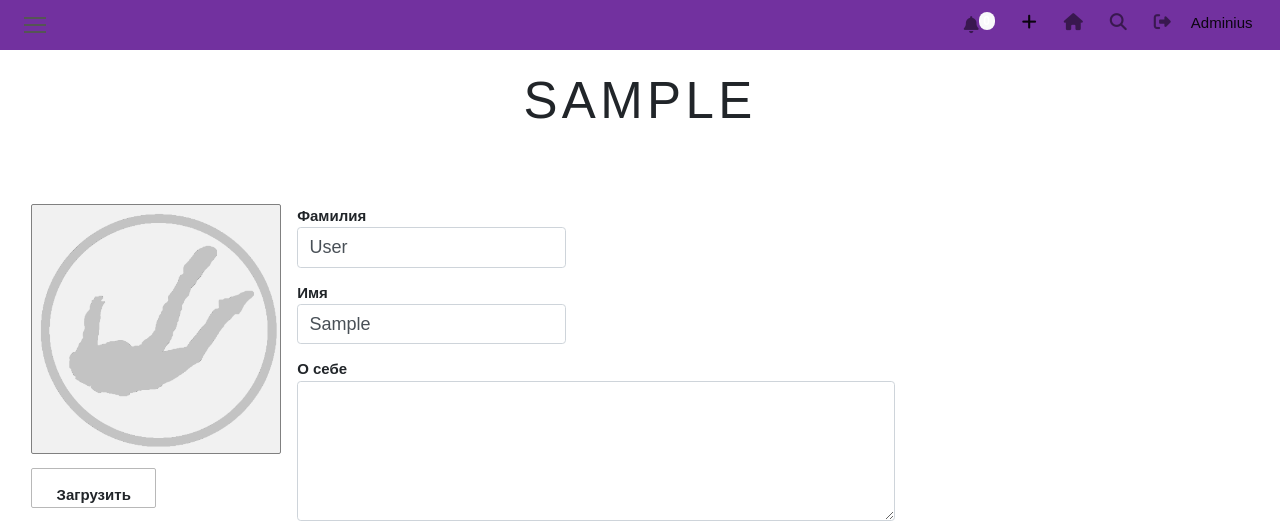
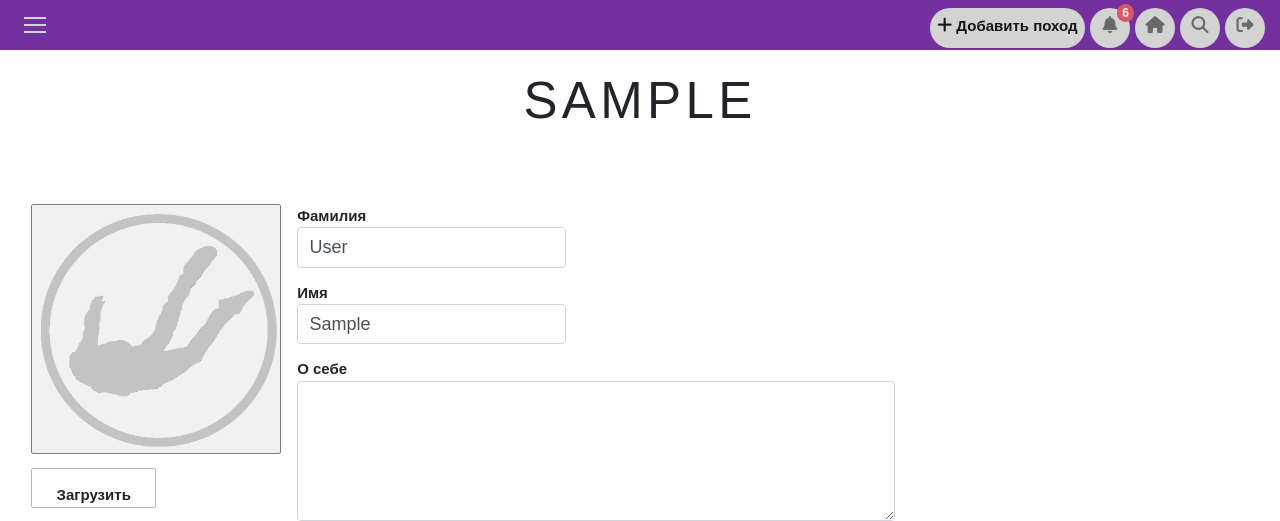
Before and after one commit to Casy7/snproject, a Django app: page /account_editor/ in a window 1280 px wide. Shown: the top 521 px of the page. Run offline with Django 3.2, Linux system fonts and the light colour scheme; the visitor is signed in with stand-in values (Sample User, id 1); data that the repository does not hold is empty; some libraries are stand-ins or nearby versions.

Commit message:
Обновлена цветовая гамма

```diff
--- a/FreeFallApp/static/css/baseStyle.css
+++ b/FreeFallApp/static/css/baseStyle.css
@@ -88,8 +88,10 @@ blockquote {
 }
 
 a .fas {
-    padding-left: 7px;
+    /* padding-left: 7px; */
     font-size: 17px;
+
+
 }
 
 .dropdown-menu {
@@ -536,6 +538,7 @@ a, a:hover, a:focus {
 }
 
 .navbar-btn {
+    color: #d3d3d3;
     box-shadow: none;
     outline: none !important;
     border: none;
@@ -605,6 +608,15 @@ a, a:hover, a:focus {
     /* display: inline-block; */
     /* vertical-align: middle; */
     background: #d3d3d3;
+}
+
+.navbar-avatar{
+    position: relative;
+    top: -4px;
+    height: 45px;
+    width: 45px;
+    border-radius: 50%;
+
 }
 
 #sidebar ul.components {
@@ -678,7 +690,32 @@ a.article, a.article:hover {
 }
 
 .nav-item .nav-link {
-    color: #555
+    color: #555;
+    background-color: #d3d3d3;
+    border-radius: 50%;
+    /* width: 40px; */
+    height: 40px;
+}
+
+.nav-link.round{
+    height: 40px;
+    text-align: center;
+    width: 40px;
+}
+
+#navbarSupportedContent{
+    position: absolute;
+    top: 55%;
+    right: 10px;
+    transform: translateY(-50%);
+}
+#create_hike_button{
+    border-radius: 20px;
+    font-weight: 600;
+}
+.notifications_badge{
+    position: absolute;
+    top:-3.5px
 }
 
 /* ---------------------------------------------------
@@ -708,7 +745,7 @@ a.article, a.article:hover {
     height: 2px;
     margin: 0 auto;
     display: block;
-    background: #555;
+    background: #d3d3d3;
     transition: all 0.8s cubic-bezier(0.810, -0.330, 0.345, 1.375);
     transition-delay: 0.2s;
 }
--- a/FreeFallApp/templates/base.html
+++ b/FreeFallApp/templates/base.html
@@ -53,8 +53,11 @@
                 {% if username == ''%}
                 <h3>FreeFall</h3>
 
-                {% else %} {% if avatar != ''%}
-                <img src="{{ avatar.url }}" class="sidebar-avatar"> {% endif %}
+                {% else %}
+
+                {% if avatar != ''%}
+                <img src="{{ avatar.url }}" class="sidebar-avatar">
+                {% endif %}
 
 
                 <h3 id="sidebar-username">{{username}}</h3>
@@ -66,7 +69,8 @@
                 <!-- <p>Dummy Heading</p> -->
                 {% if username != '' %}
                 <li>
-                    <a href="#homeSubmenu" data-toggle="collapse" aria-expanded="false" class="dropdown-toggle first-level">Походы</a>
+                    <a href="#homeSubmenu" data-toggle="collapse" aria-expanded="false"
+                        class="dropdown-toggle first-level">Походы</a>
                     <ul class="collapse list-unstyled hikes" id="homeSubmenu">
 
                         {% for hike in hikes %}
@@ -131,13 +135,13 @@
                             {% if username != ''%}
 
                             <!-- onclick="byId('notification_menu').style.display='none' -->
-                            <a class="nav-link" onclick="show_notifications()" type="button" href="#" role="button" data-toggle="dropdown" id="dropdownMenu1" data-target="#"><i
-                                    class="fas fa-bell"></i><span id="nt_counter"
-                                    class="badge badge-danger">6</span></a>
+
 
                             <!-- DROPDOWN NOTIFICATIONS MENU -->
-                            <ul class="dropdown-menu dropdown-menu-right pull-right" role="menu" id="notification_menu" aria-labelledby="dropdownMenu1">
-                                <div class="navbar navbar-expand-lg navbar-light sticky-top" style="padding-left: 40%; height:40px;background-color:white;position: sticky-top;text-align: center;">
+                            <ul class="dropdown-menu dropdown-menu-right pull-right" role="menu" id="notification_menu"
+                                aria-labelledby="dropdownMenu1">
+                                <div class="navbar navbar-expand-lg navbar-light sticky-top"
+                                    style="padding-left: 40%; height:40px;background-color:white;position: sticky-top;text-align: center;">
                                     <h3 style="color: gray; text-align: center;  ">Уведомления</h3>
                                 </div>
 
@@ -172,7 +176,7 @@
                                                 'result': 'check'
                                             },
                                             //DO NOT EDIT!
-                                            beforeSend: function(xhr, settings) {
+                                            beforeSend: function (xhr, settings) {
                                                 function getCookie(name) {
                                                     var cookieValue = null;
                                                     if (document.cookie && document.cookie != '') {
@@ -268,10 +272,10 @@
                                             } else if (notification[0] === 'user_added_to_hike') {
                                                 text = document.document.createTextNode(notification[1] + " вступил в Ваш поход ");
                                             }
-                                            button_agree.onclick = function() {
+                                            button_agree.onclick = function () {
                                                 notification_choice_send(this.parentNode.id, 'agree')
                                             }
-                                            button_disagree.onclick = function() {
+                                            button_disagree.onclick = function () {
                                                 notification_choice_send(this.parentNode.id, 'disagree')
                                             }
 
@@ -308,7 +312,7 @@
                                             'result': result
                                         },
                                         //DO NOT EDIT!
-                                        beforeSend: function(xhr, settings) {
+                                        beforeSend: function (xhr, settings) {
                                             function getCookie(name) {
                                                 var cookieValue = null;
                                                 if (document.cookie && document.cookie != '') {
@@ -363,27 +367,36 @@
                             <!--END OF DROPDOWN MENU BLOCK-->
                             {% if username != ''%}
                             <li class="nav-item active">
-                                <a class="nav-link" href="/new_hike"><i class="fas fa-plus"></i></a>
+                                <a class="nav-link" id='create_hike_button' href="/new_hike"><i class="fas fa-plus"></i>
+                                    Добавить поход</a>
                             </li>
                             {% endif %}
-
-
                             <li class="nav-item">
-                                <a class="nav-link" href="/"><i class="fas fa-home"></i></a>
+                                <a class="nav-link round" onclick="show_notifications()" type="button" href="#" role="button"
+                                    data-toggle="dropdown" id="dropdownMenu1" data-target="#"><i
+                                        class="fas fa-bell"></i><span id="nt_counter"
+                                        class="badge badge-danger notifications_badge">6</span></a>
                             </li>
                             <li class="nav-item">
-                                <a class="nav-link" href="/hike_filter"><i class="fas fa-search"></i></a>
+                                <a class="nav-link round" href="/"><i class="fas fa-home"></i></a>
+                            </li>
+                            <li class="nav-item">
+                                <a class="nav-link round" href="/hike_filter"><i class="fas fa-search"></i></a>
                             </li>
                             {% if username == ''%}
                             <li class="nav-item active">
-                                <a class="nav-link" href="/login"><i class="fas fa-sign-in-alt"></i></a>
+                                <a class="nav-link round" href="/login"><i class="fas fa-sign-in-alt"></i></a>
                             </li>
                             {% else %}
                             <li class="nav-item">
-                                <a class="nav-link" href="/logout"><i class="fas fa-sign-out-alt"></i></a>
+                                <a class="nav-link round" href="/logout"><i class="fas fa-sign-out-alt"></i></a>
                             </li>
                             <li class="nav-item active">
-                                <a class="nav-link" href="/my_account">{{username}}</a>
+                                {% if username != ''%}
+                                {% if avatar != ''%}
+                                <img src="{{ avatar.url }}" class="navbar-avatar">
+                                {% endif %}
+                                {% endif %}
                             </li>
                             {% endif %}
                         </ul>
```
